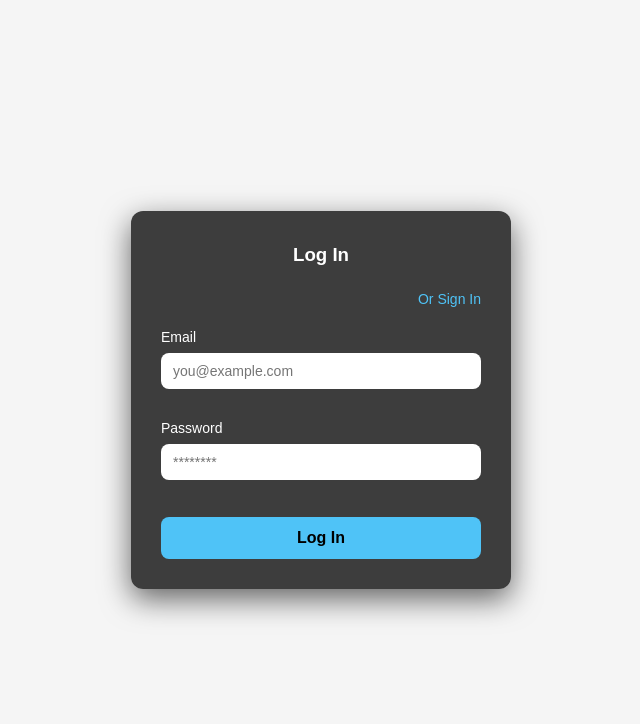
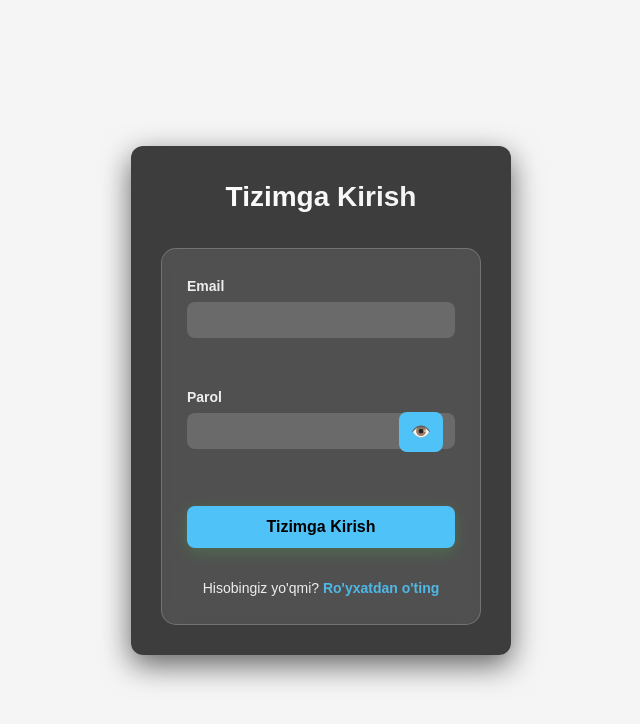
Before and after one commit to samuraix-09/u-commerce, a React (Vite) app: page /login in a window 1280 px wide. Shown: the top 724 px of the page, without its empty margins (319-959 px from the left). Built offline with nearby package versions, Linux system fonts and the light colour scheme; sample sign-in values are in the browser's storage.

Commit message:
login.jsx new created by siroj

```diff
--- a/package.json
+++ b/package.json
@@ -10,7 +10,6 @@
     "preview": "vite preview"
   },
   "dependencies": {
-    "@emailjs/browser": "^4.4.1",
     "json-server": "^0.17.4",
     "json-server-auth": "^2.1.0",
     "react": "^19.2.0",
--- a/src/backend/db.json
+++ b/src/backend/db.json
@@ -6,21 +6,6 @@
       "name": "Steve Jobs",
       "role": "student",
       "id": "1767284935455"
-    },
-    {
-      "email": "gaybullayevs176@gmail.com",
-      "password": "s1r0j1dd1n",
-      "id": "WwPFD1N"
-    },
-    {
-      "email": "hbjvhvj@tgfh",
-      "password": "njbjkbjk",
-      "id": "uxeyiYP"
-    },
-    {
-      "email": "test@gmail.com",
-      "password": "sirojiddin",
-      "id": "Qe2yzEZ"
     }
   ]
 }
--- a/src/pages/Login.css
+++ b/src/pages/Login.css
@@ -1,66 +1,262 @@
-.container {
-    width: 350px;
-    background: rgba(0, 0, 0, 0.7);
-    padding: 30px;
-    border-radius: 12px;
-    box-shadow: 0 10px 30px rgba(0, 0, 0, 0.6);
+/* =========================
+   GLOBAL RESET
+========================= */
+*,
+*::before,
+*::after {
+  box-sizing: border-box;
 }
 
-.container h3 {
-    color: #fff;
-    text-align: center;
-    margin-bottom: 20px;
+/* =========================
+   CONTAINER
+========================= */
+.login-container {
+  max-width: 420px;
+  margin: 50px auto;
+  padding: 40px 30px;
+  background: linear-gradient(135deg, #667eea 0%, #764ba2 100%);
+  border-radius: 20px;
+  box-shadow: 0 15px 35px rgba(0, 0, 0, 0.2);
+  color: white;
 }
 
-.container form {
-    display: flex;
-    flex-direction: column;
-    gap: 15px;
+/* =========================
+   HEADER
+========================= */
+.login-header {
+  text-align: center;
+  margin-bottom: 30px;
 }
 
-.container a {
-    color: #4fc3f7;
-    text-align: right;
-    text-decoration: none;
-    font-size: 14px;
+.login-header h2 {
+  margin: 0 0 10px;
+  font-size: 28px;
+  font-weight: 700;
+  background: linear-gradient(45deg, #fff, #f0f0f0);
+  -webkit-background-clip: text;
+  -webkit-text-fill-color: transparent;
+  background-clip: text;
 }
 
-.container a:hover {
-    text-decoration: underline;
+.login-header p {
+  margin: 0;
+  font-size: 14px;
+  opacity: 0.9;
 }
 
-.container label {
-    font-size: 14px;
-    margin-bottom: 5px;
-    display: inline-block;
+/* =========================
+   FORM
+========================= */
+.login-form {
+  background: rgba(255, 255, 255, 0.1);
+  backdrop-filter: blur(10px);
+  padding: 25px;
+  border-radius: 15px;
+  border: 1px solid rgba(255, 255, 255, 0.2);
 }
 
-.container input {
-    width: 100%;
-    padding: 10px 12px;
-    border-radius: 8px;
-    border: none;
-    outline: none;
-    font-size: 14px;
+/* =========================
+   FORM GROUP
+========================= */
+.form-group {
+  margin-bottom: 20px;
 }
 
-.container input:focus {
-    box-shadow: 0 0 0 2px #4fc3f7;
+.form-group label {
+  display: block;
+  margin-bottom: 8px;
+  font-size: 14px;
+  font-weight: 600;
+  opacity: 0.9;
 }
 
-.container button {
-    margin-top: 10px;
-    padding: 12px;
-    border: none;
-    border-radius: 8px;
-    background: #4fc3f7;
-    color: #000;
-    font-size: 16px;
-    font-weight: bold;
-    cursor: pointer;
-    transition: 0.3s;
+.form-group input {
+  width: 100%;
+  padding: 14px;
+  background: rgba(255, 255, 255, 0.15);
+  border: 2px solid rgba(255, 255, 255, 0.2);
+  border-radius: 10px;
+  color: white;
+  font-size: 16px;
+  transition: all 0.3s ease;
 }
 
-.container button:hover {
-    background: #29b6f6;
+.form-group input::placeholder {
+  color: rgba(255, 255, 255, 0.6);
 }
+
+.form-group input:focus {
+  outline: none;
+  background: rgba(255, 255, 255, 0.2);
+  border-color: rgba(255, 255, 255, 0.5);
+  box-shadow: 0 0 0 3px rgba(255, 255, 255, 0.1);
+}
+
+.form-group input:disabled {
+  opacity: 0.7;
+  cursor: not-allowed;
+}
+
+/* =========================
+   PASSWORD
+========================= */
+.password-wrapper {
+  position: relative;
+  width: 100%;
+}
+
+.password-wrapper input {
+  padding-right: 45px;
+}
+
+.toggle-password {
+  position: absolute;
+  right: 12px;
+  top: 20%;
+  transform: translateY(-50%);
+  line-height: 1;
+}
+
+.toggle-password:focus {
+  outline: none;
+}
+
+/* =========================
+   FORGOT PASSWORD
+========================= */
+.password-header {
+  display: flex;
+  justify-content: space-between;
+  align-items: center;
+}
+
+.forgot-password {
+  background: none;
+  border: none;
+  color: #4fc3f7;
+  font-size: 13px;
+  cursor: pointer;
+  padding: 0;
+  text-decoration: underline;
+  transition: color 0.3s ease;
+}
+
+.forgot-password:hover {
+  color: #29b6f6;
+}
+
+/* =========================
+   SUBMIT BUTTON
+========================= */
+.submit-btn {
+  width: 100%;
+  padding: 16px;
+  margin: 25px 0 15px;
+  background: linear-gradient(45deg, #4CAF50, #2E7D32);
+  border: none;
+  border-radius: 10px;
+  color: white;
+  font-size: 16px;
+  font-weight: 600;
+  cursor: pointer;
+  display: flex;
+  align-items: center;
+  justify-content: center;
+  gap: 10px;
+  transition: all 0.3s ease;
+  box-shadow: 0 4px 15px rgba(76, 175, 80, 0.3);
+}
+
+.submit-btn:hover:not(:disabled) {
+  transform: translateY(-2px);
+  box-shadow: 0 6px 20px rgba(76, 175, 80, 0.4);
+}
+
+.submit-btn:disabled {
+  opacity: 0.7;
+  cursor: not-allowed;
+}
+
+/* =========================
+   ERROR MESSAGE
+========================= */
+.error-message {
+  background: rgba(244, 67, 54, 0.2);
+  color: #ffcdd2;
+  padding: 12px;
+  border-radius: 8px;
+  margin-bottom: 20px;
+  font-size: 14px;
+  border-left: 4px solid #f44336;
+  animation: fadeIn 0.3s ease;
+}
+
+/* =========================
+   SIGNUP LINK
+========================= */
+.signup-link {
+  text-align: center;
+  font-size: 14px;
+  opacity: 0.9;
+}
+
+.signup-link a {
+  color: #4fc3f7;
+  font-weight: 600;
+  text-decoration: none;
+}
+
+.signup-link a:hover {
+  text-decoration: underline;
+  color: #29b6f6;
+}
+
+/* =========================
+   SPINNER
+========================= */
+.spinner {
+  width: 18px;
+  height: 18px;
+  border: 3px solid rgba(255, 255, 255, 0.3);
+  border-radius: 50%;
+  border-top-color: white;
+  animation: spin 1s linear infinite;
+}
+
+/* =========================
+   ANIMATIONS
+========================= */
+@keyframes spin {
+  to {
+    transform: rotate(360deg);
+  }
+}
+
+@keyframes fadeIn {
+  from {
+    opacity: 0;
+    transform: translateY(-10px);
+  }
+  to {
+    opacity: 1;
+    transform: translateY(0);
+  }
+}
+
+/* =========================
+   RESPONSIVE
+========================= */
+@media (max-width: 480px) {
+  .login-container {
+    margin: 20px;
+    padding: 30px 20px;
+  }
+
+  .login-header h2 {
+    font-size: 24px;
+  }
+
+  .login-form {
+    padding: 20px;
+  }
+}
--- a/src/pages/Login.jsx
+++ b/src/pages/Login.jsx
@@ -5,54 +5,105 @@ import "./Login.css";
 export default function Login() {
   const [email, setEmail] = useState("");
   const [password, setPassword] = useState("");
+  const [showPassword, setShowPassword] = useState(false);
+  const [loading, setLoading] = useState(false);
+  const [error, setError] = useState("");
+
   const navigate = useNavigate();
 
   async function handleSubmit(e) {
     e.preventDefault();
+    setError("");
+    setLoading(true);
+
+    if (!email || !password) {
+      setError("Iltimos, email va parolni kiriting");
+      setLoading(false);
+      return;
+    }
 
     try {
-            const res = await fetch("http://localhost:3000/users", {
+      const res = await fetch("http://localhost:3000/users/login", {
         method: "POST",
-                headers: { "Content-Type": "application/json" },
+        headers: {
+          "Content-Type": "application/json",
+        },
         body: JSON.stringify({ email, password }),
       });
-            if (!res.ok) throw new Error("Error at submitting!");
+
       const data = await res.json();
-            localStorage.setItem("loginConf", JSON.stringify(data));
+
+      if (!res.ok) {
+        throw new Error(data.message || "Login muvaffaqiyatsiz");
+      }
+
+      localStorage.setItem("token", data.token);
+      localStorage.setItem("user", JSON.stringify(data.user));
+
       navigate("/home");
-        } catch (error) {
-            alert(error.message);
+    } catch (err) {
+      setError(err.message || "Server xatosi");
+    } finally {
+      setLoading(false);
     }
   }
 
   return (
-        <div className="container">
-            <h3>Log In</h3>
-            <form onSubmit={handleSubmit}>
-                <Link to="/signin">Or Sign In</Link>
-                <div>
-                    <label style={{ color: "white" }}>Email</label>
+    <div className="container login-container">
+      <div className="login-header">
+        <h2>Tizimga Kirish</h2>
+      </div>
+
+      <form onSubmit={handleSubmit} className="login-form">
+        {error && <div className="error-message">{error}</div>}
+
+        <div className="form-group">
+          <label>Email</label>
           <input
-                        name="email"
+            type="email"
             value={email}
-                        onChange={(e) => setEmail(e.target.value)}
-                        placeholder="you@example.com"
-                        type="email"
+            onChange={(e) => {
+              setEmail(e.target.value);
+              setError("");
+            }}
             required
+            disabled={loading}
           />
         </div>
-                <div>
-                    <label style={{ color: "white" }}>Password</label>
+
+        <div className="form-group">
+          <label>Parol</label>
+
+          <div className="password-wrapper">
             <input
-                        name="password"
+              type={showPassword ? "text" : "password"}
               value={password}
-                        onChange={(e) => setPassword(e.target.value)}
-                        type="password"
-                        placeholder="********"
+              onChange={(e) => {
+                setPassword(e.target.value);
+                setError("");
+              }}
               required
+              disabled={loading}
             />
+
+            <button
+              type="button"
+              className="toggle-password"
+              onClick={() => setShowPassword(!showPassword)}
+            >
+              {showPassword ? "🙈" : "👁️"}
+            </button>
           </div>
-                <button type="submit">Log In</button>
+        </div>
+
+        <button type="submit" disabled={loading} className="submit-btn">
+          {loading ? "Kirilmoqda..." : "Tizimga Kirish"}
+        </button>
+
+        <div className="signup-link">
+          <span>Hisobingiz yo'qmi? </span>
+          <Link to="/signin">Ro'yxatdan o'ting</Link>
+        </div>
       </form>
     </div>
   );
```
Also changed, not shown: 1 other file (tests, documents, lock files or other folders). Lines whose indentation alone changed are shown as unchanged.
